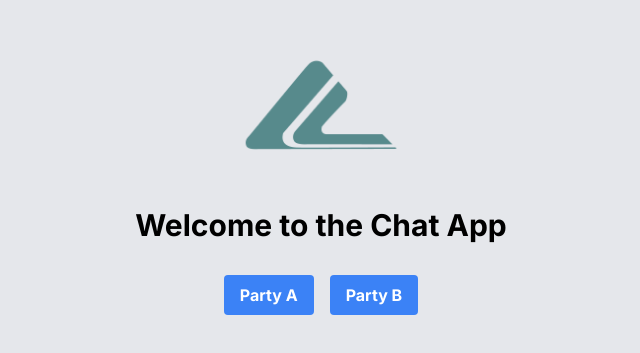
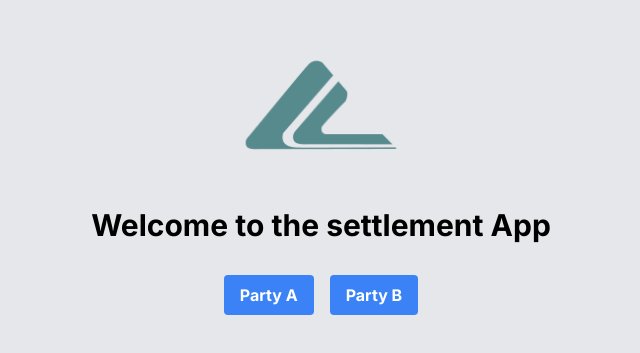
Before and after one commit to dhiresh13/settlement-app, a Next.js app: page / in a window 1280 px wide. Shown: the part 241-594 px from the top of the page, without its empty margins (319-959 px from the left). Built offline with nearby package versions, Linux system fonts and the light colour scheme.

Commit message:
updated the welcome page

```diff
--- a/app/components/Layout.tsx
+++ b/app/components/Layout.tsx
@@ -7,7 +7,7 @@ const LayoutScreen = () => {
     <div className="flex flex-col items-center justify-center min-h-screen">
       <Image src={logo} alt="Leyline Technologies" width={200} height={200} />
       <h1 className="text-3xl font-bold mb-8 text-center px-4">
-        Welcome to the Chat App
+        Welcome to the settlement App
       </h1>
       <div className="flex flex-col sm:flex-row">
         <Link href="/chat/partyA">
```
